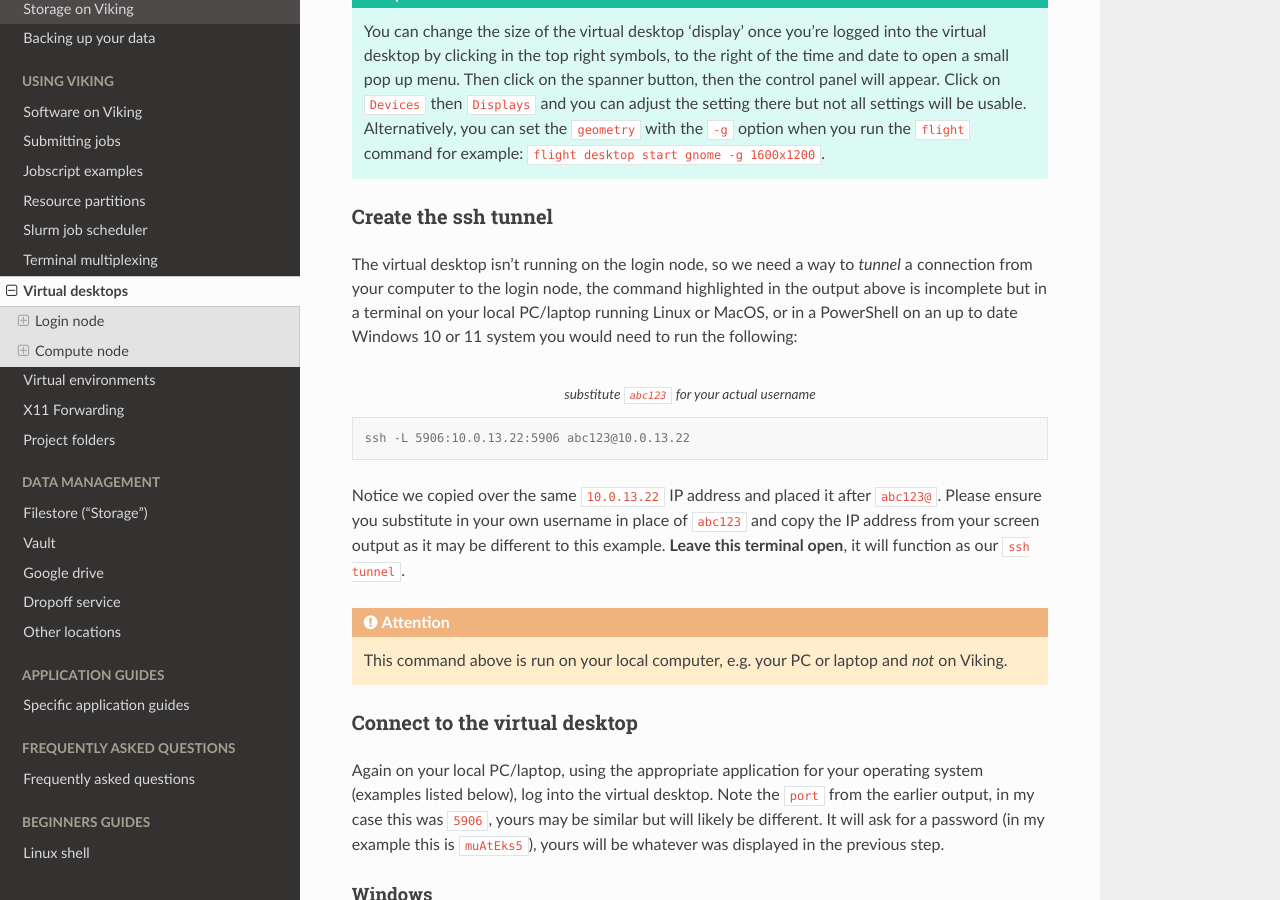
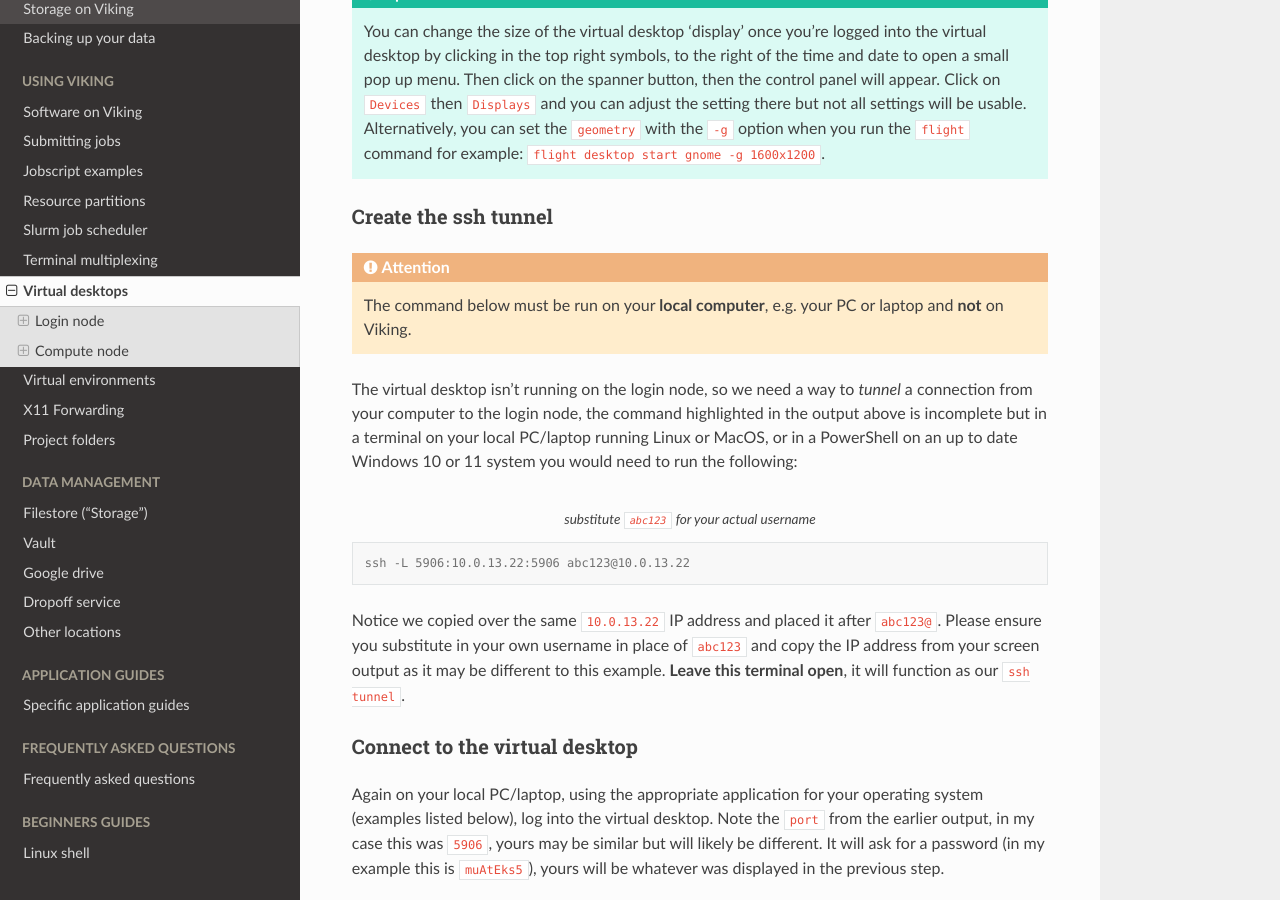
Before and after one commit to university-of-york/research-it-documentation, a Sphinx documentation site: the page built from docs/source/using_viking/virtual_desktops.rst, in a window 1280 px wide and 900 px high, scrolled down 1832 px. Built offline with Sphinx 7.4.7 and the Read the Docs theme 2.0.0, drawn with Linux system fonts in a browser that asks for light colours; some of the changed lines change nothing that is shown.

Commit message:
move warning on virtual desktop page

```diff
--- a/docs/source/using_viking/virtual_desktops.rst
+++ b/docs/source/using_viking/virtual_desktops.rst
@@ -99,6 +99,11 @@ We need more info, from the output copy and run the command from the line highli
 Create the ssh tunnel
 ^^^^^^^^^^^^^^^^^^^^^
 
+.. attention::
+
+    The command below must be run on your **local computer**, e.g. your PC or laptop and **not** on Viking.
+
+
 The virtual desktop isn't running on the login node, so we need a way to *tunnel* a connection from your computer to the login node, the command highlighted in the output above is incomplete but in a terminal on your local PC/laptop running Linux or MacOS, or in a PowerShell on an up to date Windows 10 or 11 system you would need to run the following:
 
 .. code-block:: console
@@ -107,10 +112,6 @@ The virtual desktop isn't running on the login node, so we need a way to *tunnel
     ssh -L 5906:10.0.13.22:5906 abc123@10.0.13.22
 
 Notice we copied over the same ``10.0.13.22`` IP address and placed it after ``abc123@``. Please ensure you substitute in your own username in place of ``abc123`` and copy the IP address from your screen output as it may be different to this example. **Leave this terminal open**, it will function as our ``ssh tunnel``.
-
-.. attention::
-
-    This command above is run on your local computer, e.g. your PC or laptop and *not* on Viking.
 
 
 Connect to the virtual desktop
```
